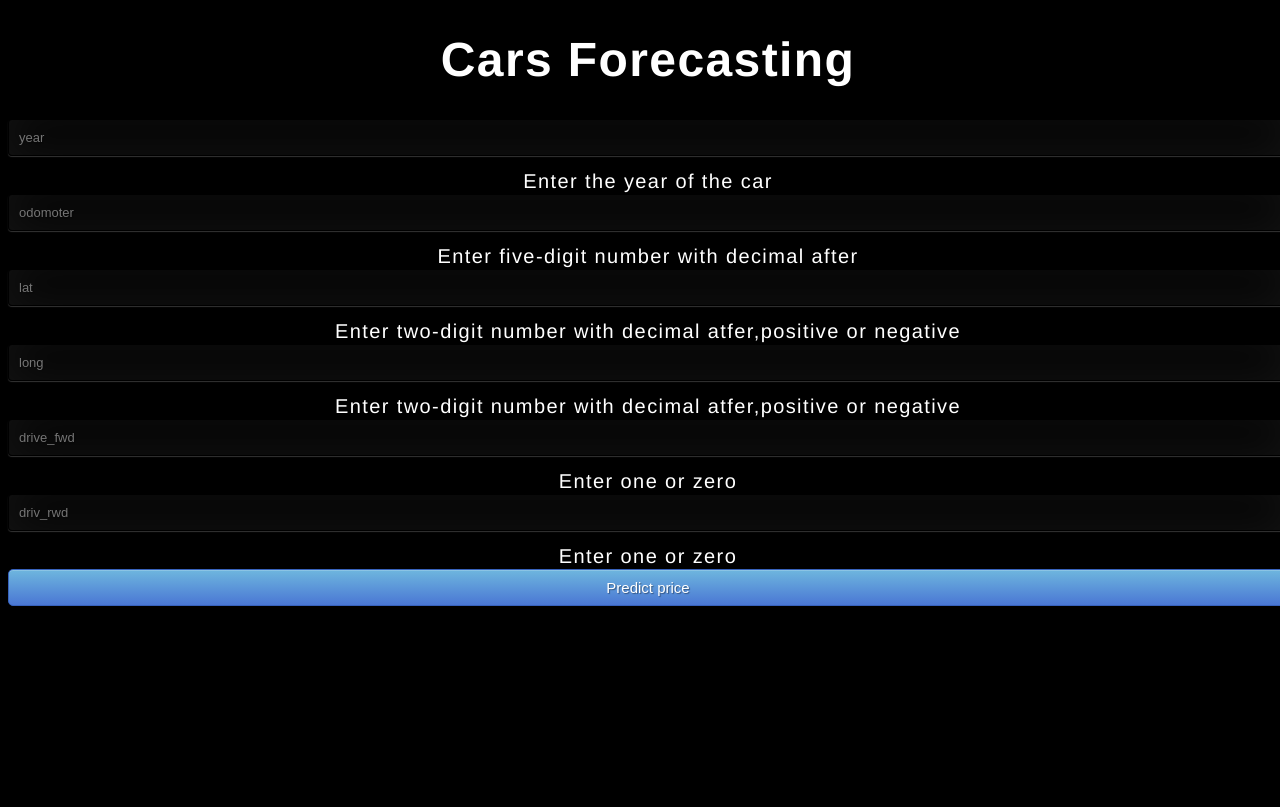
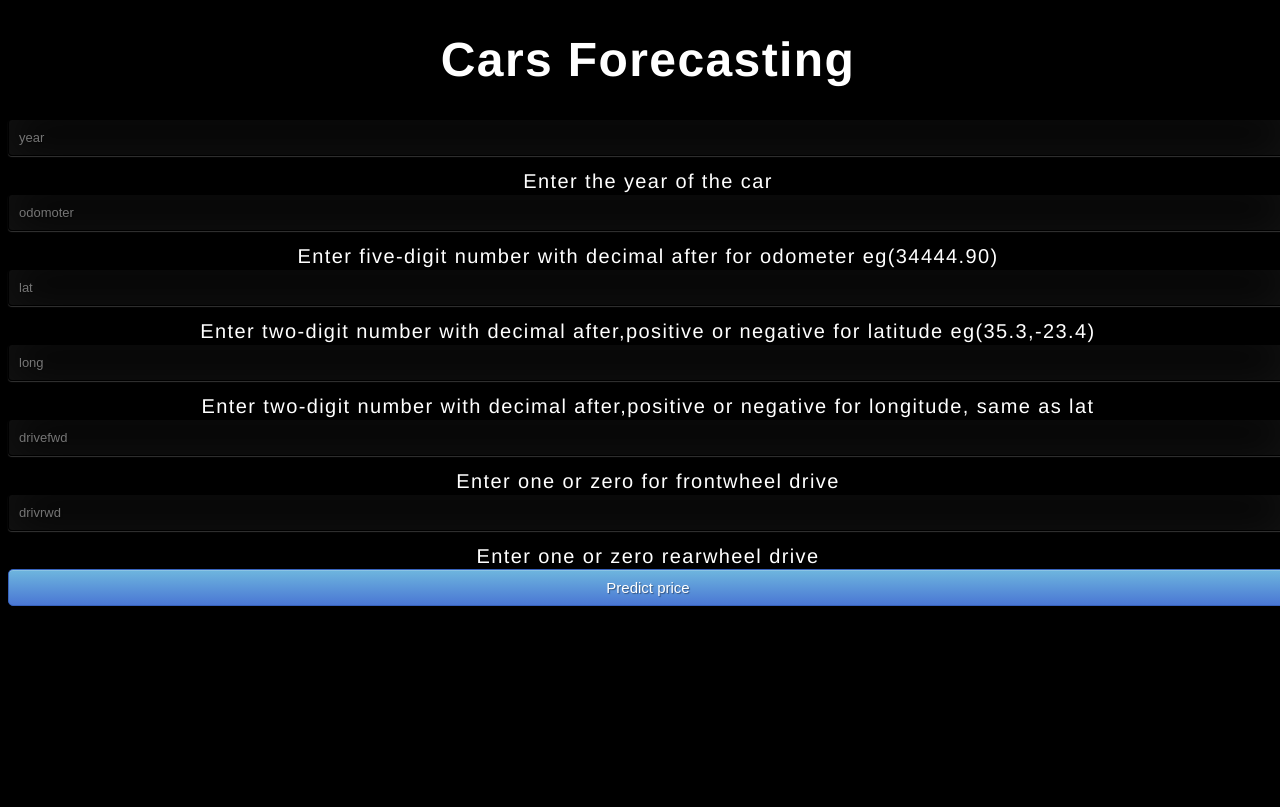
Before and after one commit to osabobo/App, a Flask app: page / in a window 1280 px wide. Shown: the top 807 px of the page. Run offline with Flask 2, Linux system fonts and the light colour scheme; parts of the project's set-up code (start-up, migrations or seed data) failed here and were passed over.

Commit message:
add change

```diff
--- /dev/null
+++ b/repo/app.py
@@ -0,0 +1,25 @@
+from flask import Flask,render_template,request
+import pandas as pd
+import numpy as np
+import pickle
+
+app=Flask(__name__)
+model=pickle.load(open("cars_useds_predictions.pkl",'rb'))
+
+
+@app.route('/')
+def home():
+    return render_template("home.html")
+
+@app.route('/predict',methods=['POST'])
+def predict():
+    int_features = [float(x) for x in request.form.values()]
+    final_features = [np.array(int_features)]
+    prediction = model.predict(final_features)
+    prediction = round(prediction[0], 2)
+    return render_template("home.html", prediction_text='Price should be $ {}'.format(prediction))
+
+
+
+if __name__ == '__main__':
+    app.run(debug=True)
--- a/templates/home.html
+++ b/templates/home.html
@@ -20,15 +20,15 @@
     	<input type="text" name="year" placeholder="year" required="required" />
       <small id="YHELP" class="form-text text-muted">Enter the year of the car</small>
         <input type="text" name="odomoter" placeholder="odomoter" required="required" />
-        <small id="ODHELP" class="form-text text-muted">Enter five-digit number with decimal after</small>
+        <small id="ODHELP" class="form-text text-muted">Enter five-digit number with decimal after for odometer eg(34444.90)</small>
 		<input type="text" name="lat" placeholder="lat" required="required" />
-    <small id="LAHELP" class="form-text text-muted">Enter two-digit number with decimal atfer,positive or negative</small>
+    <small id="LAHELP" class="form-text text-muted">Enter two-digit number with decimal after,positive or negative for latitude eg(35.3,-23.4)</small>
      <input type="text" name="long" placeholder="long" required="required" />
-     <small id="LOHELP" class="form-text text-muted">Enter two-digit number with decimal atfer,positive or negative</small>
-        <input type="text" name="drive_fwd" placeholder="drive_fwd" required="required" />
-        <small id="FWHELP" class="form-text text-muted">Enter one or zero</small>
-      <input type="text" name="driv_rwd" placeholder="driv_rwd" required="required" />
-      <small id="RWHELP" class="form-text text-muted">Enter one or zero</small>
+     <small id="LOHELP" class="form-text text-muted">Enter two-digit number with decimal after,positive or negative for longitude, same as lat</small>
+        <input type="text" name="drive_fwd" placeholder="drivefwd" required="required" />
+        <small id="FWHELP" class="form-text text-muted">Enter one or zero for frontwheel drive</small>
+      <input type="text" name="driv_rwd" placeholder="drivrwd" required="required" />
+      <small id="RWHELP" class="form-text text-muted">Enter one or zero rearwheel drive</small>
 				<button type="submit" class="btn btn-primary btn-block btn-large">Predict price</button>
     </form>
 
```
